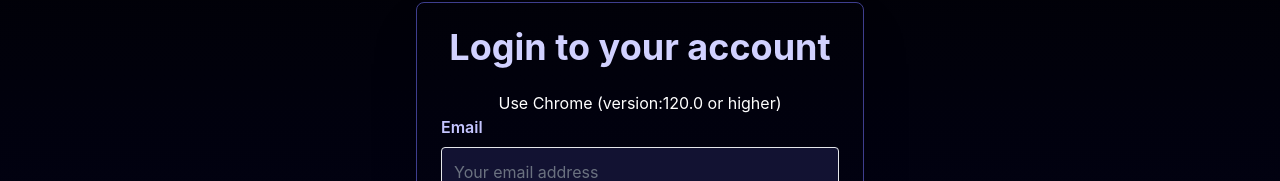
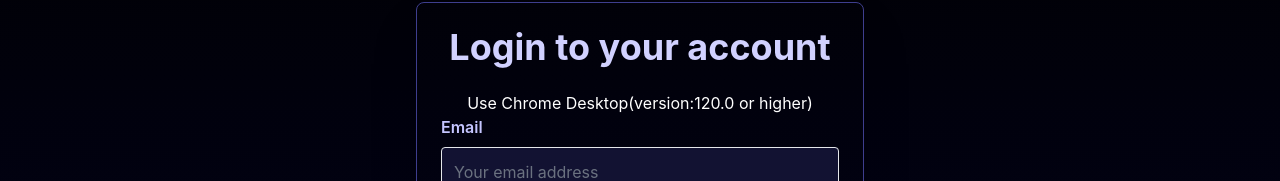
Before and after one commit to theAnuragMishra/CodeHub, a React (Create React App) app in the folder client-side/: page /login in a window 1280 px wide. Shown: the part 183-364 px from the top of the page. Built offline with nearby package versions, Linux system fonts and the light colour scheme; no server answers.

Commit message:
minor fix

```diff
--- a/client-side/src/pages/LoginPage/LoginPage.jsx
+++ b/client-side/src/pages/LoginPage/LoginPage.jsx
@@ -73,7 +73,7 @@ export function Login() {
           <h1 className="text-3xl md:text-4xl font-bold text-center text-[#D1D1FF] mb-6">
             Login to your account
           </h1>
-          <p style={{'textAlign': 'center'}}>Use Chrome (version:120.0 or higher)</p>
+          <p style={{'textAlign': 'center'}}>Use Chrome Desktop(version:120.0 or higher)</p>
 
           <form onSubmit={handleSubmit}>
             {/* Email */}
```
